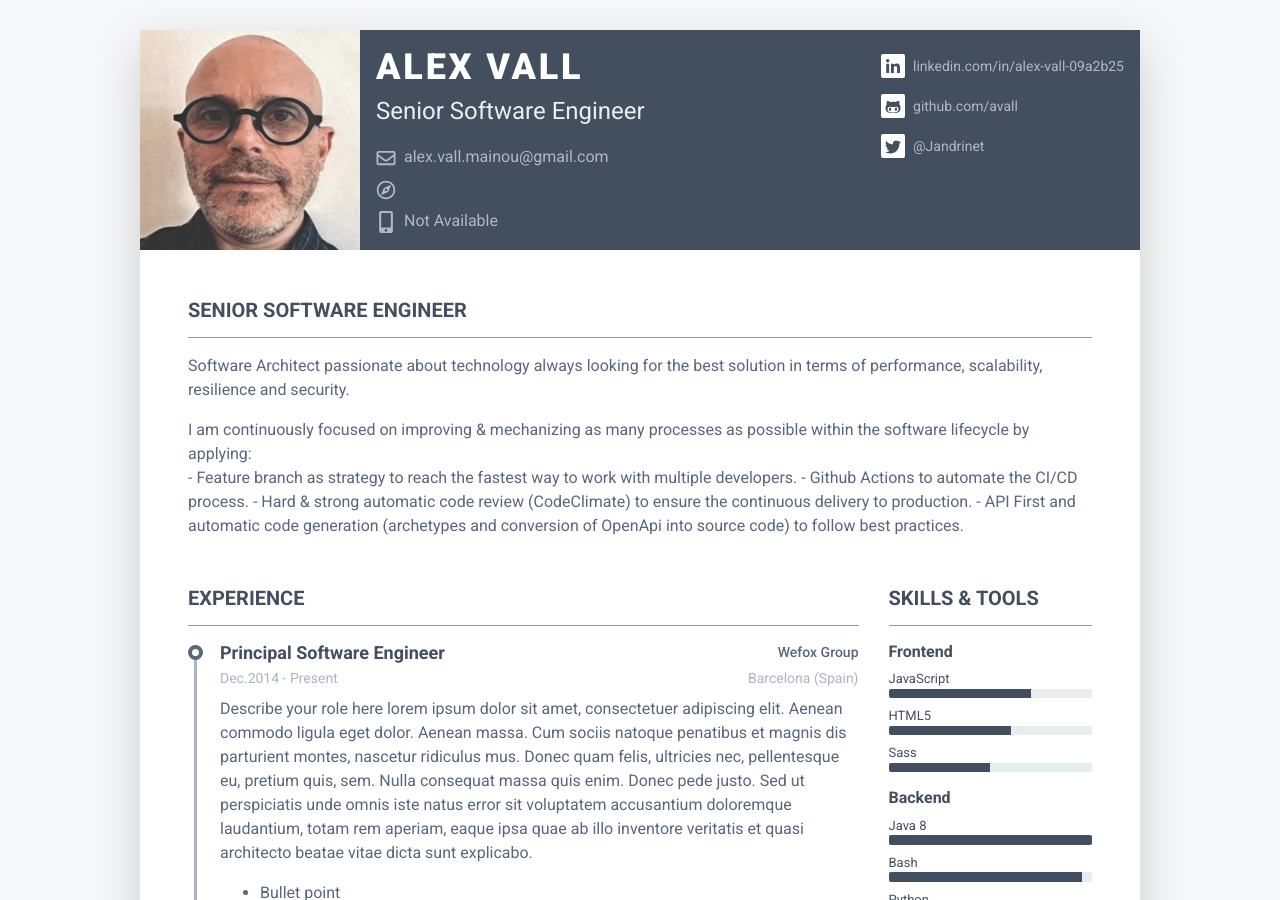
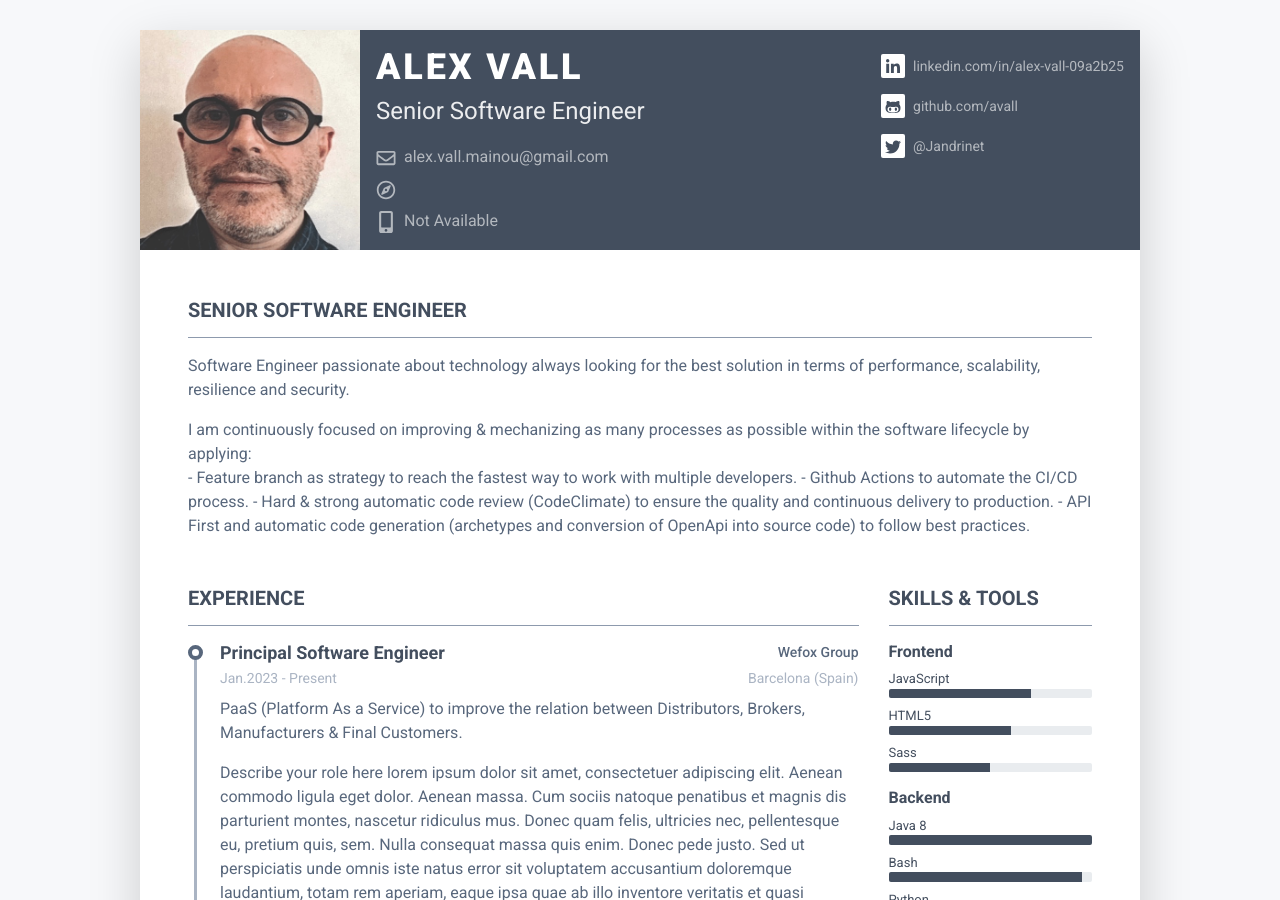
Before and after one commit to avall/avall.github.io, a Jekyll site: the page built from index.html, in a window 1280 px wide and 900 px high. Built offline with Jekyll 4.4.1, drawn with Linux system fonts in a browser that asks for light colours; nearby versions of some CDN libraries.

Commit message:
About Me

```diff
--- a/_data/data.yml
+++ b/_data/data.yml
@@ -14,15 +14,17 @@ bio:
 summary:
   title: Senior Software Engineer
   description: |
-    Software Architect passionate about technology always looking for
+    Software Engineer passionate about technology always looking for
     the best solution in terms of performance, scalability, resilience and security.
 
     I am continuously focused on improving & mechanizing as many processes as possible
     within the software lifecycle by applying:\
         - Feature branch as strategy to reach the fastest way to work with multiple developers.
         - Github Actions to automate the CI/CD process.
-        - Hard & strong automatic code review (CodeClimate) to ensure the continuous delivery to production.
-        - API First and automatic code generation (archetypes and conversion of OpenApi into source code) to follow best practices.
+        - Hard & strong automatic code review (CodeClimate) to ensure the
+          quality and continuous delivery to production.
+        - API First and automatic code generation (archetypes and
+          conversion of OpenApi into source code) to follow best practices.
 
 
 history:
@@ -31,8 +33,11 @@ history:
     - position: Principal Software Engineer
       company: Wefox Group
       location: Barcelona (Spain)
-      time: Dec.2014 - Present
+      time: Jan.2023 - Present
       description: |
+        PaaS (Platform As a Service) to improve the relation between
+        Distributors, Brokers, Manufacturers & Final Customers.
+
         Describe your role here lorem ipsum dolor sit amet, consectetuer
         adipiscing elit. Aenean commodo ligula eget dolor. Aenean massa.
         Cum sociis natoque penatibus et magnis dis parturient montes,
```
